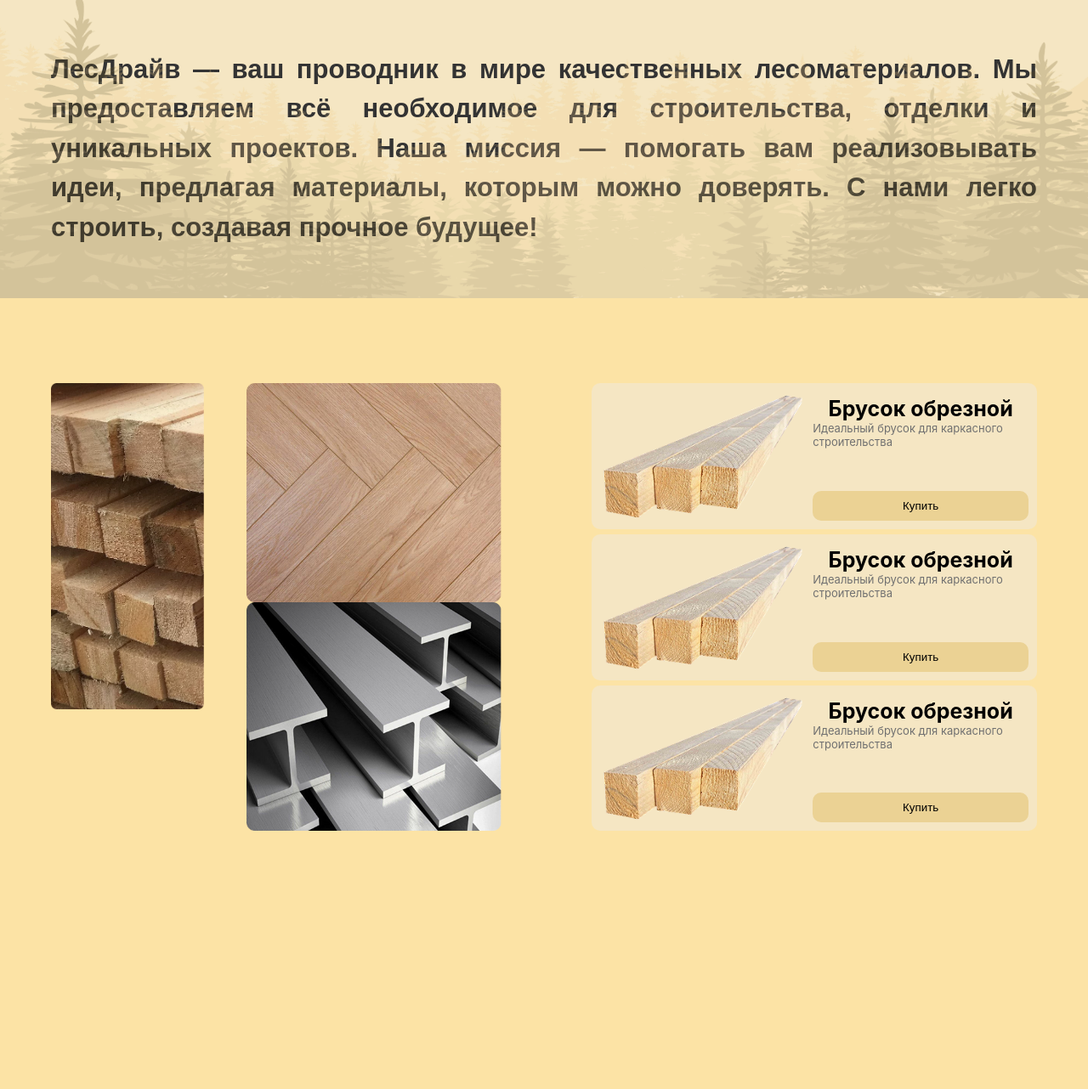
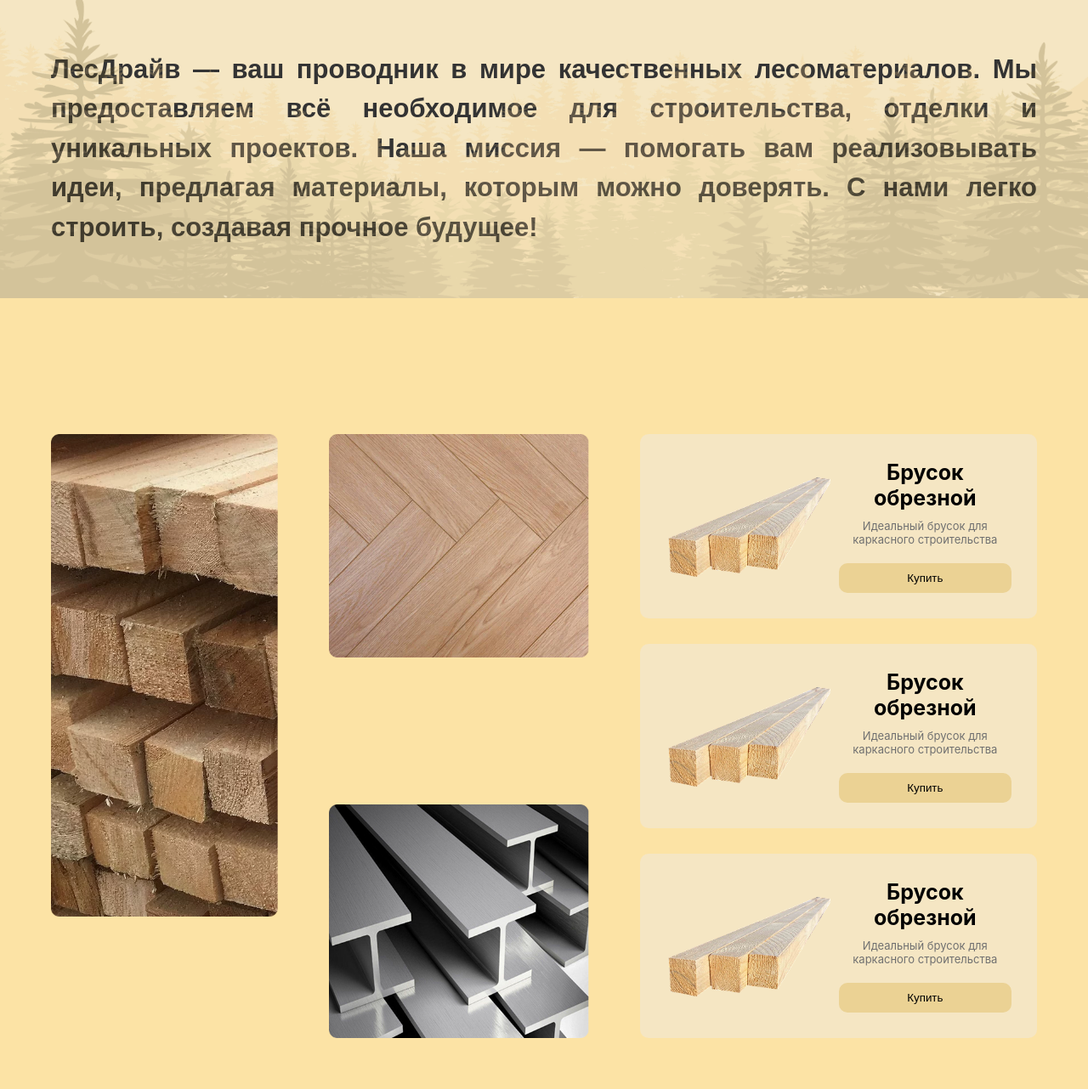
Before and after one commit to EvdokimenkoAndrey/LesDrive, a PHP site: page / in a window 1280 px wide. Shown: the part 1538-2820 px from the top of the page at 85% size. Before the commit the page ends 2516 px from the top, so only its background shows below. Run offline with PHP 8.4, Linux system fonts and the light colour scheme; some web fonts are replaced.

Commit message:
Немного исправлена адаптивность

```diff
--- a/index.html
+++ b/index.html
@@ -82,7 +82,7 @@
     <div class="products">
       <div class="images_products">
         <div class="first-image">
-        <img src="images/products-first_image.png" class="first_product-image">
+          <img src="images/products-first_image.png">
         </div>
         <div class="mini-images">
           <img src="images/products-scnd_image.png" class="scnd_product-image">
@@ -90,7 +90,7 @@
         </div>
       </div>
       <div class="mini-products">
-        <div class="first_product">
+        <div class="product">
           <img src="images/product-one.png" class="brusok">
           <div class="brusok-class">
             <div>
@@ -100,7 +100,7 @@
             <button class="buy">Купить</button>
           </div>
         </div>
-        <div class="first_product">
+        <div class="product">
           <img src="images/product-one.png" class="brusok">
           <div class="brusok-class">
             <div>
@@ -110,7 +110,7 @@
             <button class="buy">Купить</button>
           </div>
         </div>
-        <div class="first_product">
+        <div class="product">
           <img src="images/product-one.png" class="brusok">
           <div class="brusok-class">
             <div>
--- a/style.css
+++ b/style.css
@@ -208,65 +208,75 @@
     width: 1200px;
     gap: 1em;
 }
+
 .products {
     display: flex;
     flex-direction: row;
+    padding: 60px;
     justify-content: space-between;
-    padding: 0 60px;
     gap: 60px;
 }
-.first_product-image {
-    width: 100%;
-    height: auto;
-    max-width: 300px;
-}
+
 .images_products {
     display: flex;
     flex-direction: row;
-    gap: 50px;
-    min-width: 150px;
+    gap: 60px;
+    max-width: 100%;
 }
-.scnd_product-image {
-    max-width: 300px;
-}
-.mini-images {
-    display: flex;
-    flex-direction: column;
-    justify-content: space-between;
+
+.images_products img {
     width: 100%;
     height: auto;
 }
+
+.mini-images {
+    display: flex;
+    justify-content: space-between;
+    flex-direction: column;
+}
+
 .mini-products {
     display: flex;
+    justify-content: space-between;
     flex-direction: column;
-    justify-content: space-between;
+    gap: 30px;
 }
-.first_product {
+
+.product {
     background-color: #f5e6c3;
-    /* height: 160px; */
     border-radius: 10px;
-    padding: 10px;
+    padding: 30px;
     display: flex;
+    height: max-content;
+    align-items: center;
 }
+
 .brusok {
-    width: 250px;
-    height: auto;
+    width: 50%;
+    height: fit-content;
+    object-fit: contain;
 }
+
 h1 {
     text-align: center;
     font-size: 25px;
 }
+
 .brusok-class {
     display: flex;
-    width: 100%;
+    justify-content: space-between;
     flex-direction: column;
-    padding-top: 5px;
-    justify-content: space-between;
+    height: 100%;
+    gap: 20px;
 }
+
 .des-brusok {
+    margin-top: 10px;
     font-size: 13px;
     color: #707070;
+    text-align: center;
 }
+
 .buy {
     padding: 10px;
     border: none;
@@ -274,28 +284,35 @@
     border-radius: 10px;
     cursor: pointer;
 }
+
 @media (max-width: 1040px) {
     .header-img {
         position: relative;
         top: 30px;
     }
+
     .text-slider {
         font-size: 13px;
     }
 }
+
 @media (max-width: 910px) {
     .animated-text {
         font-size: 25px;
     }
+
     .icons {
         gap: 10px;
     }
+
     .menu {
         height: 100px;
     }
+
     ul {
         gap: 5vw;
     }
+
     .offers {
         padding: 0 60px;
     }
@@ -321,7 +338,9 @@
         width: 60px;
     }
 }
+
 @media (max-width: 768px) {
+
     body::before,
     body::after {
         display: none;
@@ -364,32 +383,41 @@
     .img-bttn {
         width: 60px;
     }
+
     .animated-text {
         font-size: 21px;
     }
 }
-    .punkts {
-        font-size: 1.7vw;
-    }
+
+.punkts {
+    font-size: 1.7vw;
+}
+
 @media (max-width: 600px) {
     .animated-text {
         font-size: 15px;
     }
+
     .div-forest {
         padding: 30px;
     }
+
     .menu {
         padding: 0 10px;
     }
+
     .punkts {
         font-size: 2.3vw;
     }
+
     .zagolovok {
         font-size: 3vw;
     }
+
     .korzina {
         width: 5vw;
     }
+
     .offers {
         padding: 0 10px;
         gap: 20px;
@@ -400,7 +428,8 @@
     }
 
     .slides {
-        flex: 0 0 calc((100% - 10px) / 3); /* 2 слайда, 10px - gap между ними */
+        flex: 0 0 calc((100% - 10px) / 3);
+        /* 2 слайда, 10px - gap между ними */
     }
 
     .text-slider {
@@ -416,26 +445,33 @@
         width: 50px;
     }
 }
+
 @media (max-width: 450px) {
     .animated-text {
         font-size: 10px;
     }
+
     .menu {
         height: 50px;
     }
+
     main {
         gap: 60px;
     }
+
     .bttn-slider {
         gap: 0;
         margin-top: 0;
     }
+
     .text-slider {
         font-size: 8px;
     }
+
     .img-bttn {
         width: 30px;
     }
+
     .div-forest {
         padding: 20px;
     }
```
